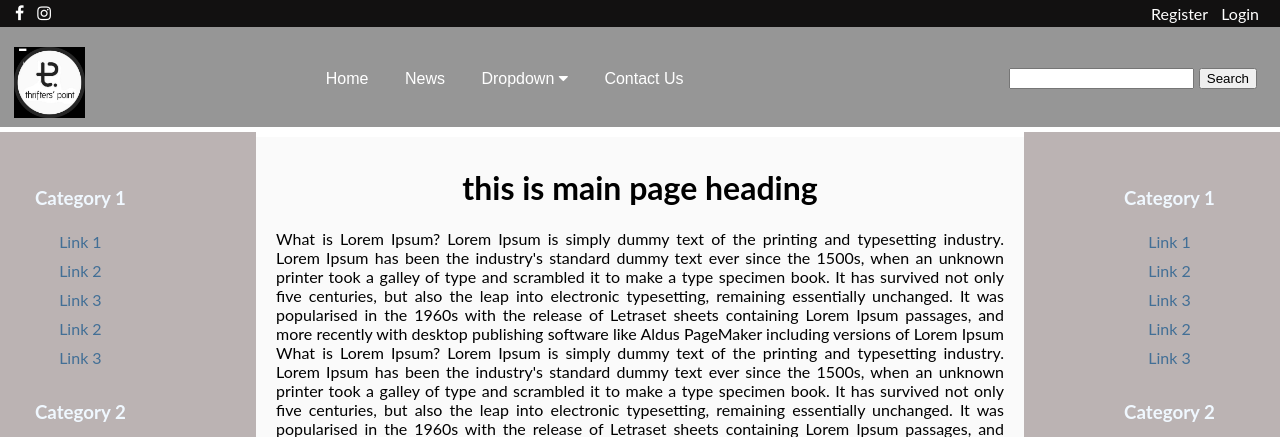
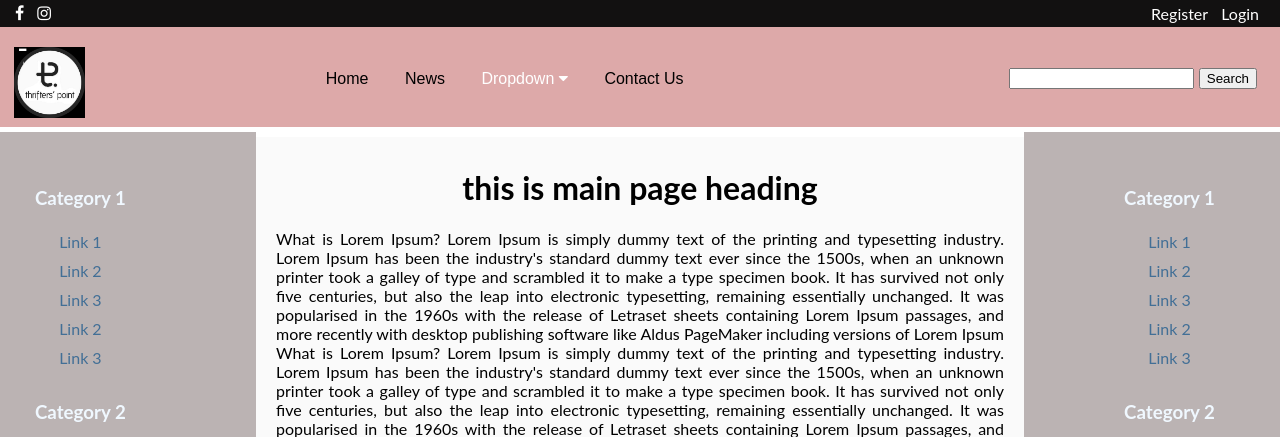
Before and after one commit to BilalAhmed786/webapp, a PHP site: page /webapp/home.php in a window 1280 px wide. Shown: the top 437 px of the page. Run offline with PHP 8.4, Linux system fonts and the light colour scheme; some libraries are stand-ins or nearby versions.

Commit message:
Bug Fixed

```diff
--- a/contactus.php
+++ b/contactus.php
@@ -7,7 +7,6 @@
     <link rel="stylesheet" href="https://cdnjs.cloudflare.com/ajax/libs/font-awesome/4.7.0/css/font-awesome.min.css">
     <link rel="stylesheet" href="./css/style.css">
     <script src="https://ajax.googleapis.com/ajax/libs/jquery/3.6.0/jquery.min.js"></script>
-    <script src='https://kit.fontawesome.com/a076d05399.js' crossorigin='anonymous'></script>
 </head>
 <body>
 <div class="topbar"> <?php include "inc/topbar.php";?></div>
--- a/css/style.css
+++ b/css/style.css
@@ -35,12 +35,17 @@ body{
 
    /*header settings*/
 
-   header {
-
+   .header {
     height: 100px;
-    background-color: rgba(0, 0, 0, 0.413);
+    background-color: rgba(221, 167, 167, 0.977);
 
 }
+.fixed-top{
+  height: 100px;
+  position: sticky;
+  top: -1px;
+
+  }
 /* site logo */
 img.logoimage {
   width: 85px;
@@ -273,7 +278,7 @@ div.rows {
   .navbar a {
    font-size: 16px;
    display: inline-flex;
-    color: white;
+    color: rgb(0, 0, 0);
     text-align: center;
     padding: 14px 16px;
     margin-top: 15px;
--- a/js/custom.js
+++ b/js/custom.js
@@ -47,6 +47,15 @@ var i;
 		});
 	})
 
+  // header style
+  $(window).scroll(function(){
+    var sticky = $('.header'),
+      scroll = $(window).scrollTop();
+
+    if (scroll >= 700) sticky.addClass('fixed-top');
+    else sticky.removeClass('fixed-top');
+    });
+
 //scroll to top button
   $(function () {
     var $window = $(window);
@@ -70,3 +79,7 @@ var i;
       });
     });
     })
+
+
+
+// header style
--- a/news.php
+++ b/news.php
@@ -7,8 +7,7 @@
     <link rel="stylesheet" href="https://cdnjs.cloudflare.com/ajax/libs/font-awesome/4.7.0/css/font-awesome.min.css">
     <link rel="stylesheet" href="./css/style.css">
     <script src="https://ajax.googleapis.com/ajax/libs/jquery/3.6.0/jquery.min.js"></script>
-    <script src='https://kit.fontawesome.com/a076d05399.js' crossorigin='anonymous'></script>
-</head>
+   </head>
 <body>
 <div id="preloader" class='allpre'></div>
 <div class="topbar"> <?php include "inc/topbar.php";?></div>
--- a/search.php
+++ b/search.php
@@ -7,8 +7,7 @@
     <link rel="stylesheet" href="https://cdnjs.cloudflare.com/ajax/libs/font-awesome/4.7.0/css/font-awesome.min.css">
     <link rel="stylesheet" href="./css/style.css">
     <script src="https://ajax.googleapis.com/ajax/libs/jquery/3.6.0/jquery.min.js"></script>
-    <script src='https://kit.fontawesome.com/a076d05399.js' crossorigin='anonymous'></script>
-</head>
+   </head>
 <body>
 <div id="preloader" class='allpre'></div>
 <div class="topbar"> <?php include "inc/topbar.php";?></div>
```
